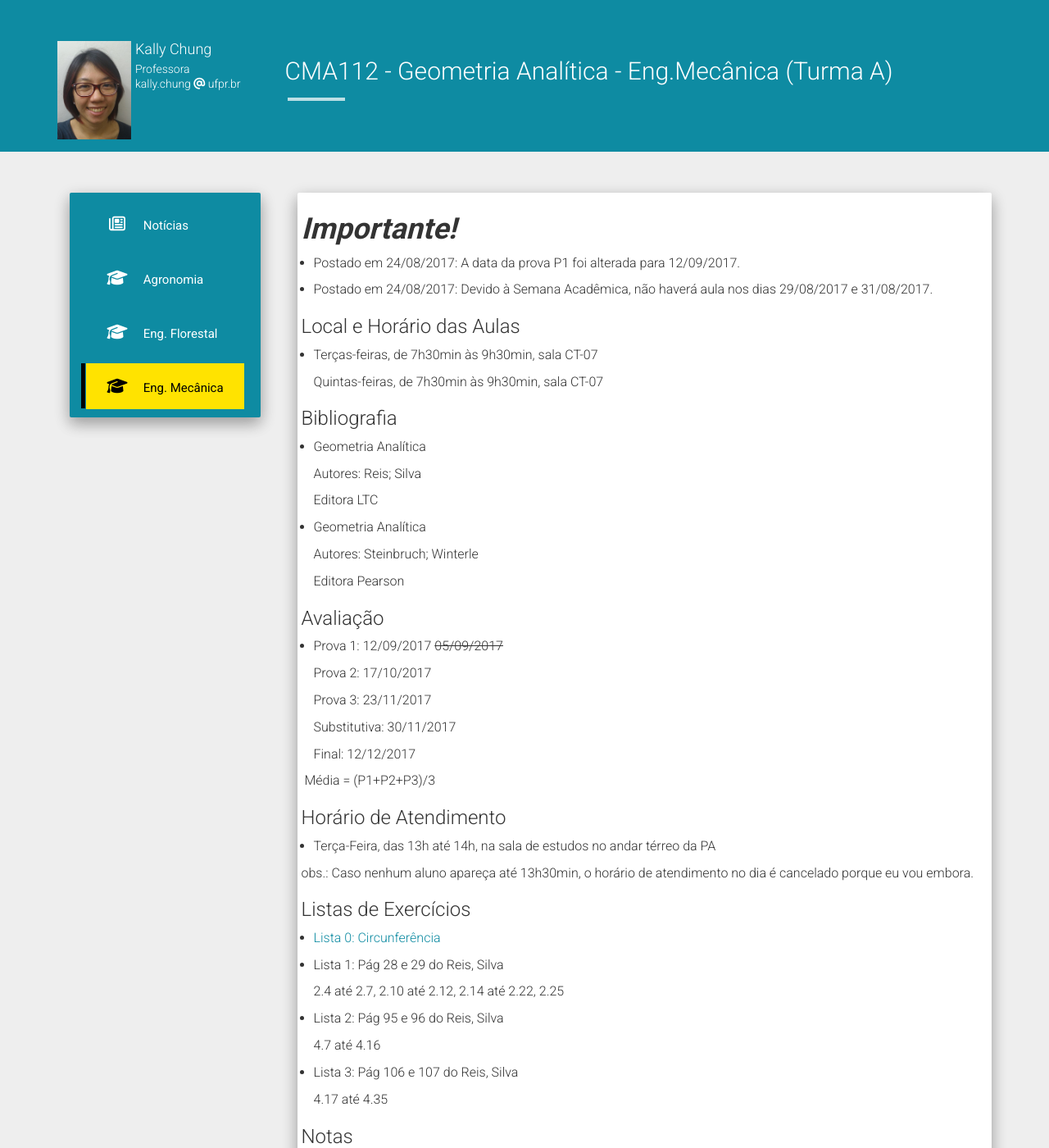
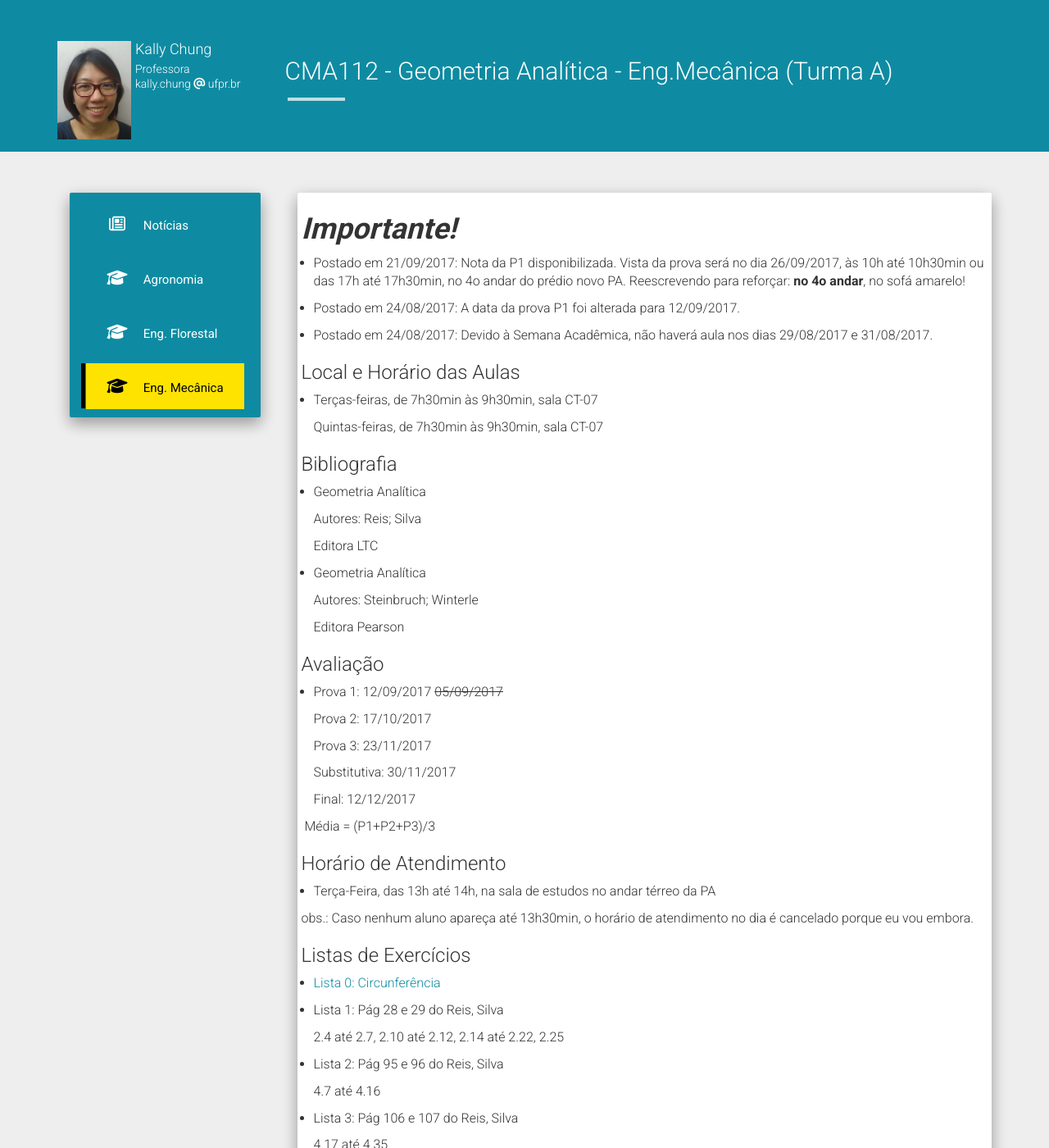
Before and after one commit to chunggnuhc/chunggnuhc.github.io, a Jekyll site: the page built from engMecanica2sem2017.md, in a window 1280 px wide and 1400 px high. Shown: the whole window at 82% size. Built offline with Jekyll 4.4.1, drawn with Linux system fonts in a browser that asks for light colours; nearby versions of some CDN libraries.

Commit message:
Update EngMec (Nota P1 e vista da prova)

```diff
--- a/engMecanica2sem2017.md
+++ b/engMecanica2sem2017.md
@@ -5,6 +5,8 @@
 ---
 
 <h1><b><i>Importante!</i></b></h1>
+- Postado em 21/09/2017: Nota da P1 disponibilizada. Vista da prova será no dia 26/09/2017, às 10h até 10h30min ou das 17h até 17h30min, no 4o andar do prédio novo PA. Reescrevendo para reforçar: <b>no 4o andar</b>, no sofá amarelo!
+
 - Postado em 24/08/2017: A data da prova P1 foi alterada para 12/09/2017.
 
 - Postado em 24/08/2017: Devido à Semana Acadêmica, não haverá aula nos dias 29/08/2017 e 31/08/2017.
@@ -66,6 +68,8 @@
 
 <h3>Notas</h3>
 
+- [Notas P1](/disciplinas2sem2017/Nota P1 - EngMec.pdf)
+
 <h3>Aulas Dadas</h3>
 
 - _01/08/2017:_ Introdução ao plano cartesiano bidimensional e aos vetores <br /> (início do cap. 2 - Reis,Silva)
```
